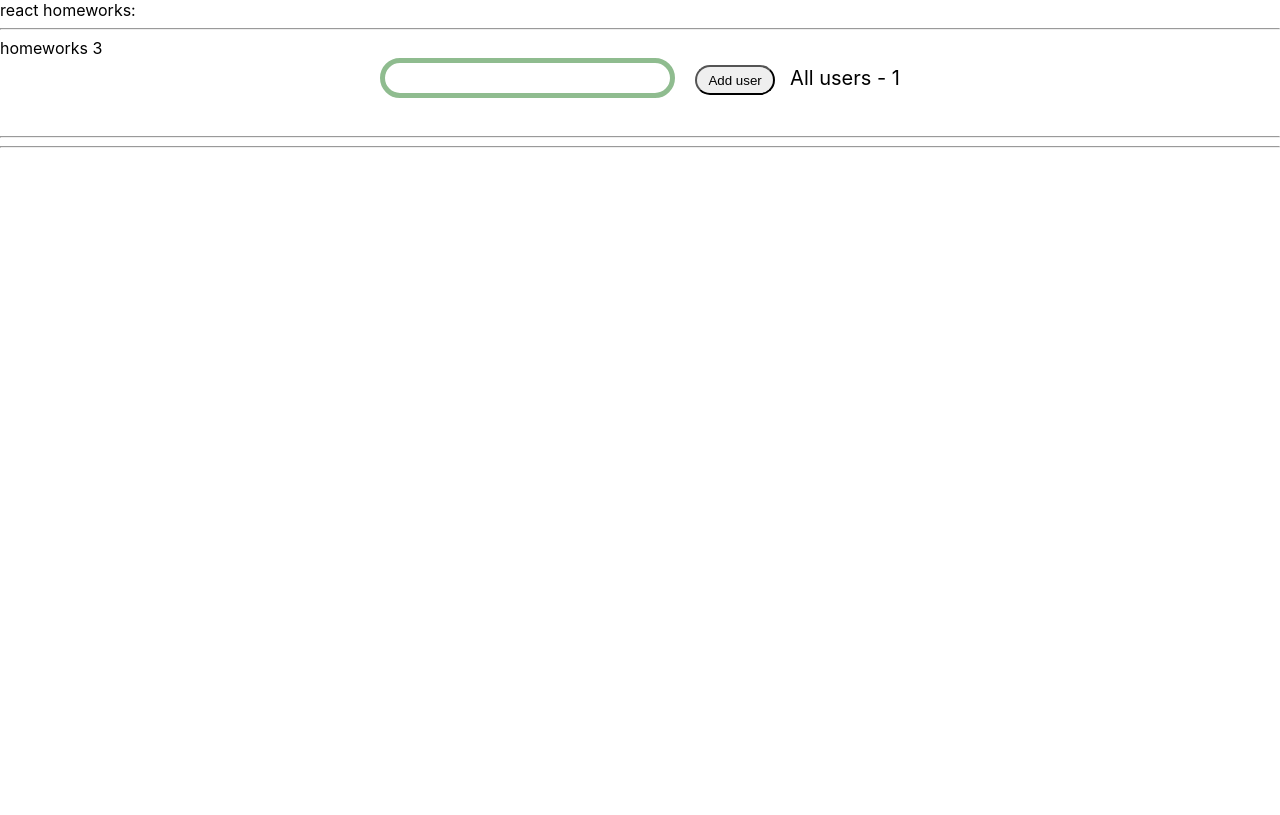
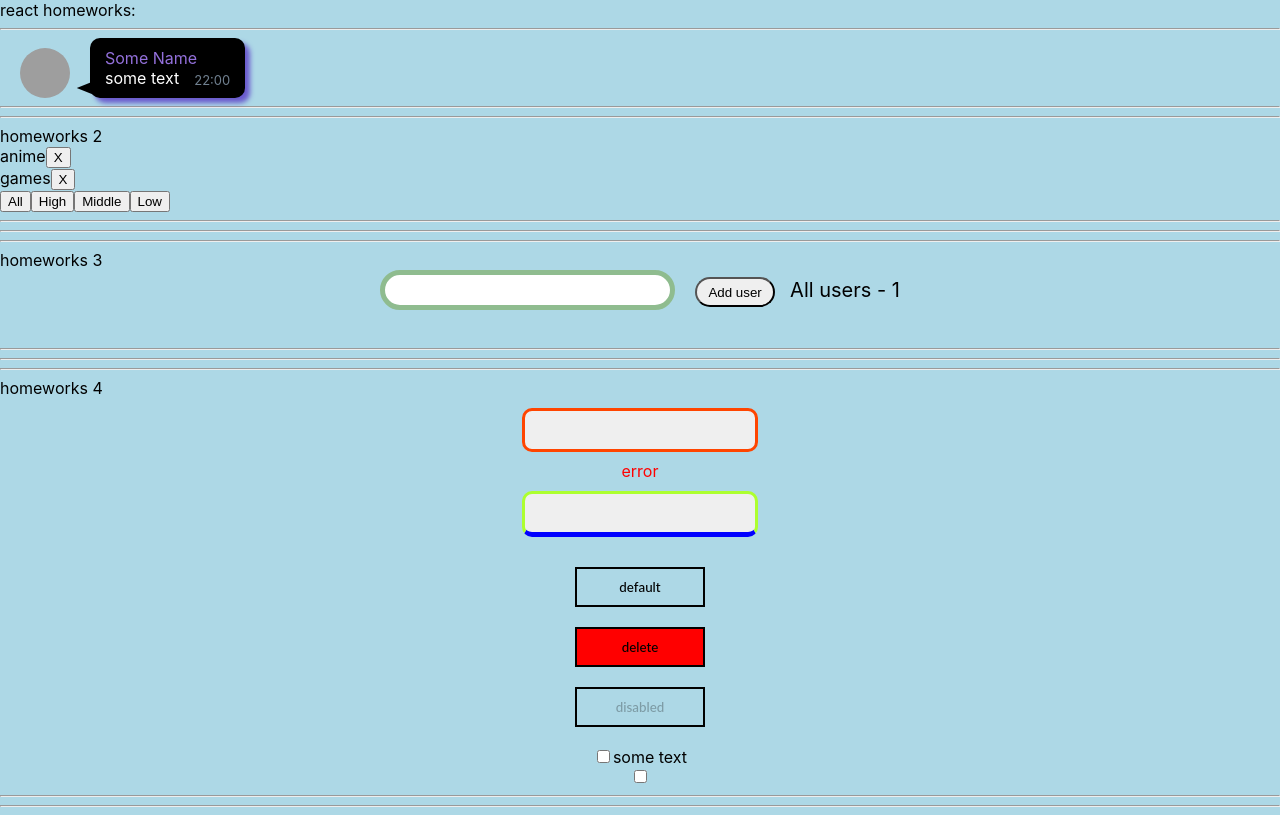
Before and after one commit to Astarothe/Homeworks, a React (Create React App) app: page / in a window 1280 px wide. Built offline with nearby package versions, Linux system fonts and the light colour scheme; grey boxes are pictures that could not be loaded.

Commit message:
feat: complete task 4

```diff
--- a/src/p1-main/m1-ui/u1-app/App.tsx
+++ b/src/p1-main/m1-ui/u1-app/App.tsx
@@ -3,15 +3,16 @@ import s from './App.module.css'
 import HW1 from '../../../p2-homeworks/h1/HW1'
 import HW2 from "../../../p2-homeworks/h2/HW2";
 import HW3 from "../../../p2-homeworks/h3/HW3";
+import HW4 from "../../../p2-homeworks/h4/HW4";
 
 function App() {
     return (
         <div className={s.App}>
             <div>react homeworks:</div>
-            {/*<HW1/>*/}
-            {/*<HW2/>*/}
+            <HW1/>
+            <HW2/>
             <HW3/>
-            {/*<HW4/>*/}
+            <HW4/>
             {/*<HW5/>*/}
 
         </div>
--- a/src/p2-homeworks/h2/HW2.tsx
+++ b/src/p2-homeworks/h2/HW2.tsx
@@ -2,9 +2,12 @@ import React, {useState} from 'react'
 import Affairs from './Affairs'
 
 
-export type AffairPriorityType = "all" | "high" | "low" | "middle"
-export type AffairType =
-    { _id: number, name: string, priority: AffairPriorityType }
+export type AffairPriorityType = "high" | "low" | "middle"
+export type AffairType = {
+    _id: number
+    name: string
+    priority: AffairPriorityType
+}
 
 export type FilterType = 'all' | AffairPriorityType
 
@@ -17,7 +20,7 @@ const defaultAffairs: Array<AffairType> = [
     {_id: 5, name: 'html & css', priority: 'middle'},
 ]
 
-export const filterAffairs = (affairs: Array<AffairType>, filter: AffairPriorityType): Array<AffairType> => {
+export const filterAffairs = (affairs: Array<AffairType>, filter: FilterType): Array<AffairType> => {
     if (filter === 'all') return affairs
     else if (filter === "low") {
         return affairs.filter((p: AffairType) => p.priority === "low")
@@ -30,13 +33,12 @@ export const filterAffairs = (affairs: Array<AffairType>, filter: AffairPriority
     return affairs
 }
 export const deleteAffair = (affairs: Array<AffairType>, _id: number): Array<AffairType> => {
-    let affairsNew = affairs.filter((f:AffairType) => f._id !== _id);
-        return affairsNew
+    return affairs.filter((f:AffairType) => f._id !== _id);
 }
 
 function HW2() {
     const [affairs, setAffairs] = useState<Array<AffairType>>(defaultAffairs)
-    const [filter, setFilter] = useState<FilterType>('all')
+    const [filter, setFilter] = useState<FilterType>('low')
 
     const filteredAffairs = filterAffairs(affairs, filter)
     const deleteAffairCallback = (_id: number) => setAffairs(deleteAffair(affairs, _id))
--- a/src/p2-homeworks/h4/common/c1-SuperInputText/SuperInputText.module.css
+++ b/src/p2-homeworks/h4/common/c1-SuperInputText/SuperInputText.module.css
@@ -1,12 +1,39 @@
 .superInput {
-
+    display: inline-block;
+    width: 215px;
+    padding: 10px 0 10px 15px;
+    font-family: "Open Sans", sans;
+    font-weight: 400;
+    color: #377D6A;
+    background: #efefef;
+    border: 3px solid greenyellow;
+    border-radius: 10px;
+    outline: 0;
+    text-indent: 70px;
+    transition: all .3s ease-in-out;
+    margin-bottom: 30px;
+    margin-top: 10px;
 }
 
 .errorInput {
-    border: 3px solid lime;
-    background: red;
+    display: inline-block;
+    width: 215px;
+    padding: 10px 0 10px 15px;
+    font-family: "Open Sans", sans;
+    font-weight: 400;
+    background: #efefef;
+    border: 3px solid orangered;
+
+    border-radius: 10px;
+    outline: 0;
+    text-indent: 70px;
+    transition: all .3s ease-in-out;
+    margin-bottom: 30px;
+    margin-top: 10px;
+
 }
 
 .error {
     color: red;
+    margin-top: -21px;
 }
--- a/src/p2-homeworks/h4/common/c1-SuperInputText/SuperInputText.tsx
+++ b/src/p2-homeworks/h4/common/c1-SuperInputText/SuperInputText.tsx
@@ -39,7 +39,8 @@ const SuperInputText: React.FC<SuperInputTextPropsType> = (
     }
 
     const finalSpanClassName = `${s.error} ${spanClassName ? spanClassName : ''}`
-    const finalInputClassName = `${s.errorInput} ${className}` // need to fix with (?:) and s.superInput
+    const finalInputClassName = ` ${error === "error" ? s.errorInput : s.superInput} ${className}` // need to fix with (?:) and s.superInput
+    console.log(error)
 
     return (
         <>
@@ -56,4 +57,5 @@ const SuperInputText: React.FC<SuperInputTextPropsType> = (
     )
 }
 
+
 export default SuperInputText
--- a/src/p2-homeworks/h4/common/c2-SuperButton/SuperButton.module.css
+++ b/src/p2-homeworks/h4/common/c2-SuperButton/SuperButton.module.css
@@ -1,7 +1,41 @@
 .default {
-
+    transition: all 0.3s ease;
+    width: 130px;
+    height: 40px;
+    padding: 10px 25px;
+    border: 2px solid #000;
+    font-family: 'Lato', sans-serif;
+    font-weight: 500;
+    background: transparent;
+    cursor: pointer;
+    transition: all 0.3s ease;
+    position: relative;
+    display: inline-block;
+    margin-bottom: 20px;
+}
+.default:hover {
+    box-shadow:
+            -7px -7px 20px 0px #fff9,
+            -4px -4px 5px 0px #fff9,
+            7px 7px 20px 0px #0002,
+            4px 4px 5px 0px #0001;
 }
 
+
+
+
 .red {
+    width: 130px;
+    height: 40px;
+    padding: 10px 25px;
+    border: 2px solid #000;
+    font-family: 'Lato', sans-serif;
+    font-weight: 500;
+    background: transparent;
+    cursor: pointer;
+    transition: all 0.3s ease;
+    position: relative;
+    display: inline-block;
     background: red;
+    margin-bottom: 20px;
 }
--- a/src/p2-homeworks/h4/common/c2-SuperButton/SuperButton.tsx
+++ b/src/p2-homeworks/h4/common/c2-SuperButton/SuperButton.tsx
@@ -20,6 +20,7 @@ const SuperButton: React.FC<SuperButtonPropsType> = (
         <button
             className={finalClassName}
             {...restProps} // отдаём кнопке остальные пропсы если они есть (children там внутри)
+
         />
     )
 }
--- a/src/p2-homeworks/h4/common/c3-SuperCheckbox/SuperCheckbox.tsx
+++ b/src/p2-homeworks/h4/common/c3-SuperCheckbox/SuperCheckbox.tsx
@@ -21,12 +21,15 @@ const SuperCheckbox: React.FC<SuperCheckboxPropsType> = (
 ) => {
     const onChangeCallback = (e: ChangeEvent<HTMLInputElement>) => {
         // сделайте так чтоб работал onChange и onChangeChecked
+        if(onChangeChecked){
+            onChangeChecked(e.currentTarget.checked)
+        }
     }
 
     const finalInputClassName = `${s.checkbox} ${className ? className : ''}`
 
     return (
-        <label>
+        <label className={s.checkboxother}>
             <input
                 type={'checkbox'}
                 onChange={onChangeCallback}
```
